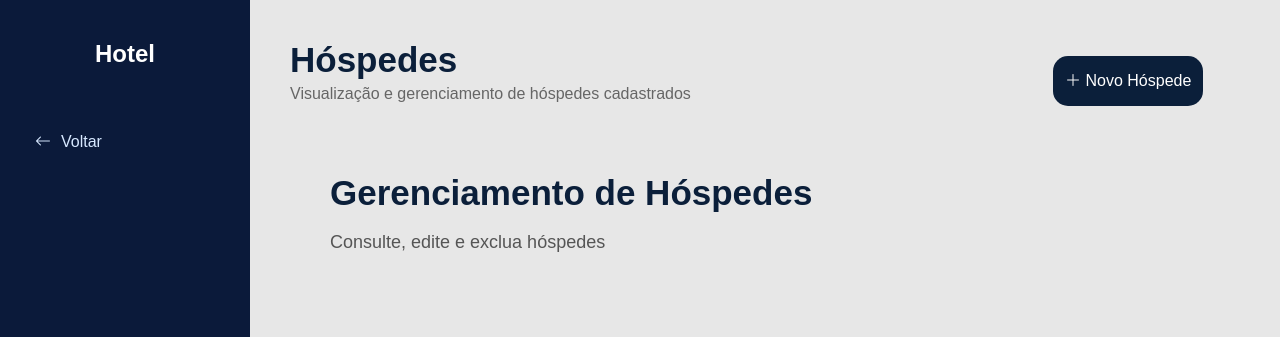
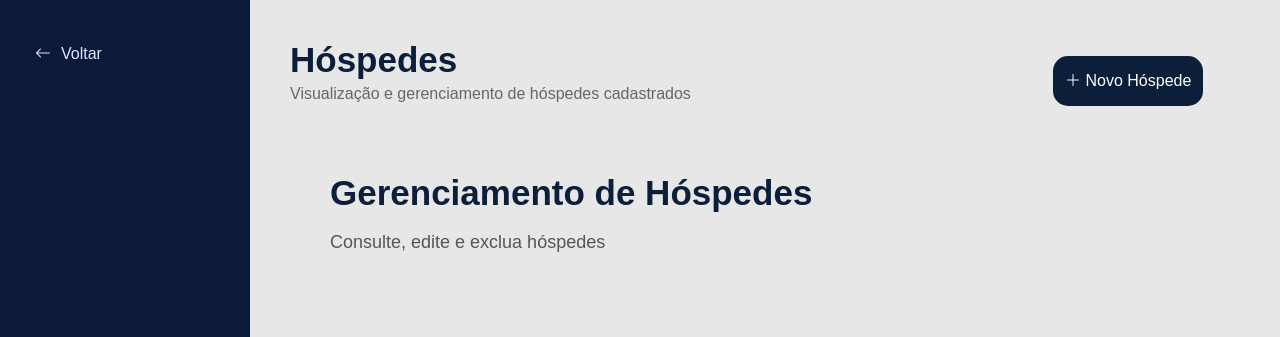
Before and after one commit to Guilinuxos/HOTEL, a FastAPI app: page /hospedes in a window 1280 px wide. Shown: the top 337 px of the page. Run offline with FastAPI, Linux system fonts and the light colour scheme; data that the repository does not hold is empty.

Commit message:
logo removida

```diff
--- a/templates/hospedes.html
+++ b/templates/hospedes.html
@@ -16,11 +16,6 @@
 <body>
 
     <aside class="sidebar">
-
-        <div class="logo_sidebar">
-            <h2>Hotel</h2>
-
-        </div>
 
         <nav>
 
```
